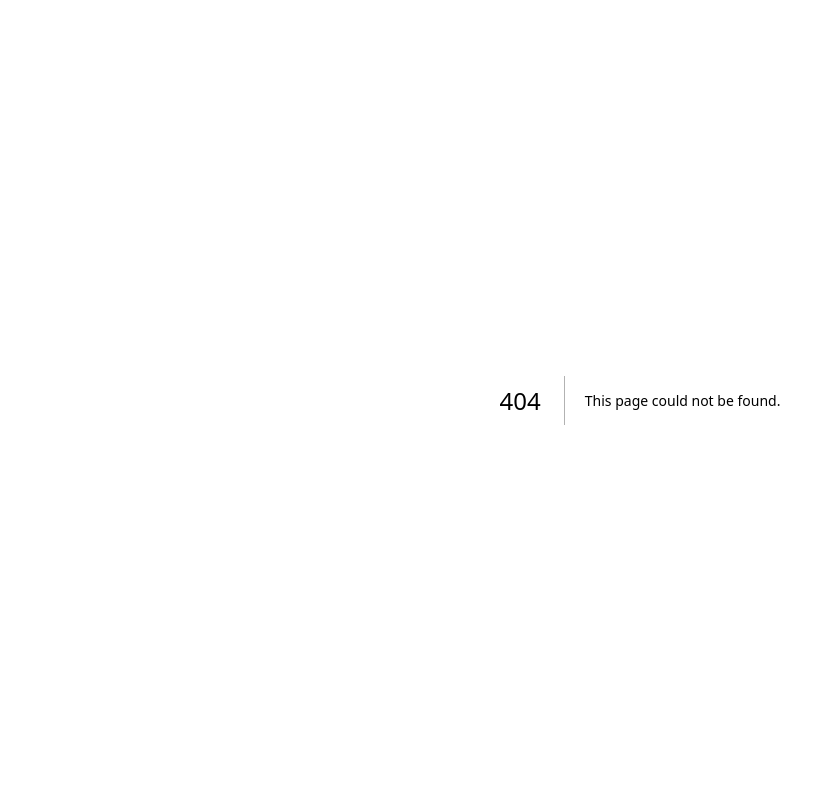
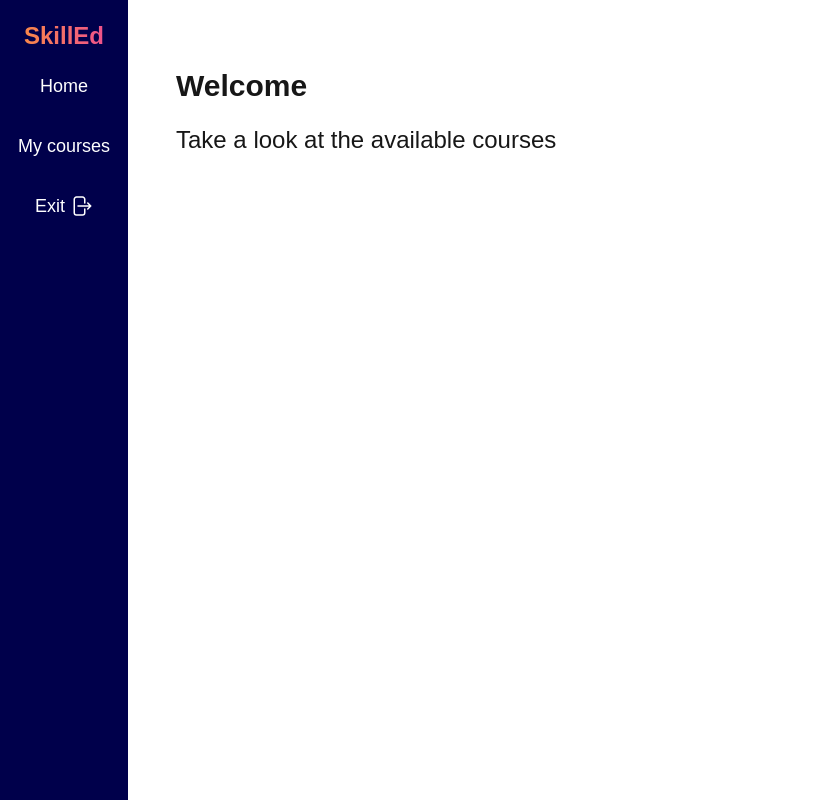
Before and after one commit to mdkcode/learning-platform, a Next.js app: page /dashboard in a window 1280 px wide. Before the commit this address had no page. Shown: the whole page, without its empty margins (0-824 px from the left). Built offline with nearby package versions, Linux system fonts and the light colour scheme.

Commit message:
feat():  new routes

```diff
--- a/app/account/page.tsx
+++ /dev/null
@@ -1,5 +0,0 @@
-const AccountProfile = () => {
-  return <div>Account profile</div>;
-};
-
-export default AccountProfile;
--- /dev/null
+++ b/app/dashboard/(overview)/page.tsx
@@ -0,0 +1,8 @@
+export default function Page() {
+  return (
+    <main>
+      <h1 className="my-5 text-3xl font-bold">Welcome</h1>
+      <h1 className="text-2xl">Take a look at the available courses</h1>
+    </main>
+  );
+}
--- /dev/null
+++ b/app/dashboard/courses/page.tsx
@@ -0,0 +1,3 @@
+export default function Page() {
+  return <div>Courses</div>;
+}
--- /dev/null
+++ b/app/dashboard/layout.tsx
@@ -0,0 +1,12 @@
+import SideNav from "../ui/dashboard/sidenav";
+
+const Layout = ({ children }: { children: React.ReactNode }) => {
+  return (
+    <div className="flex h-screen flex-col md:flex-row md:overflow-hidden">
+      <SideNav />
+      <div className="flex-grow p-6 md:overflow-y-auto md:p-12">{children}</div>
+    </div>
+  );
+};
+
+export default Layout;
--- /dev/null
+++ b/app/ui/dashboard/sidenav.tsx
@@ -0,0 +1,33 @@
+import { ArrowRightStartOnRectangleIcon } from "@heroicons/react/24/outline";
+import Link from "next/link";
+
+export default function SideNav() {
+  const menu = [
+    {
+      label: "Home",
+      href: "/dashboard",
+    },
+    {
+      label: "My courses",
+      href: "/dashboard/courses",
+    },
+  ];
+  return (
+    <div className="flex h-screen flex-col py-4 md:px-2 w bg-[#00004B] text-white w-[10%] text-center">
+      <h1 className="text-2xl font-bold my-1 bg-gradient-to-r from-orange-400 to-pink-500 inline-block text-transparent bg-clip-text">
+        SkillEd
+      </h1>
+      {menu.map(({ label, href }) => (
+        <Link key={label} href={href}>
+          <p className="font-medium text-lg my-4">{label}</p>
+        </Link>
+      ))}
+      <Link href="/">
+        <div className="flex justify-center gap-1 items-center">
+          <p className="font-medium text-lg my-4">Exit</p>
+          <ArrowRightStartOnRectangleIcon className="size-6" />
+        </div>
+      </Link>
+    </div>
+  );
+}
--- a/components/Button/NavButton.tsx
+++ b/components/Button/NavButton.tsx
@@ -18,7 +18,7 @@ const NavButton = ({
       label="Get started"
       buttonType={buttonType || ButtonType.NAVIGATION}
       className={className}
-      onClick={() => router.push(link || "/account")}
+      onClick={() => router.push(link || "/dashboard")}
     />
   );
 };
--- a/components/Courses/Card.tsx
+++ b/components/Courses/Card.tsx
@@ -16,7 +16,7 @@ const Card = ({ title, content, iconName }: CardProps) => {
       </div>
       <h5 className="text-3xl font-bold text-[#00004B]">{title}</h5>
       <p className="text-lg text-gray-500">{content}</p>
-      <Link href="/account" className="text-xl font-bold text-pink-500">
+      <Link href="/dashboard" className="text-xl font-bold text-pink-500">
         Get started
       </Link>
     </div>
--- a/package.json
+++ b/package.json
@@ -11,7 +11,9 @@
     "build-storybook": "storybook build"
   },
   "dependencies": {
+    "@heroicons/react": "^2.2.0",
     "clsx": "^2.1.1",
+    "heroicons": "^2.2.0",
     "next": "15.1.0",
     "react": "^19.0.0",
     "react-dom": "^19.0.0"
```
Also changed, not shown: 1 other file (tests, documents, lock files or other folders).
